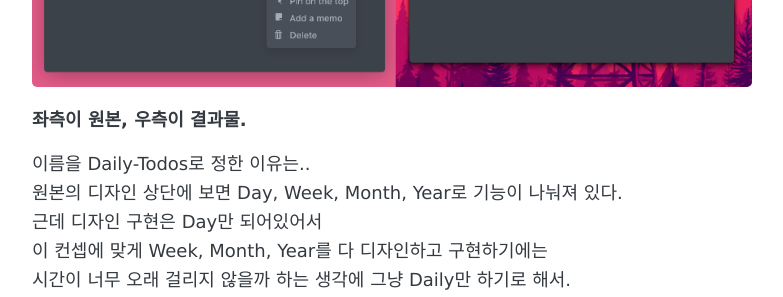
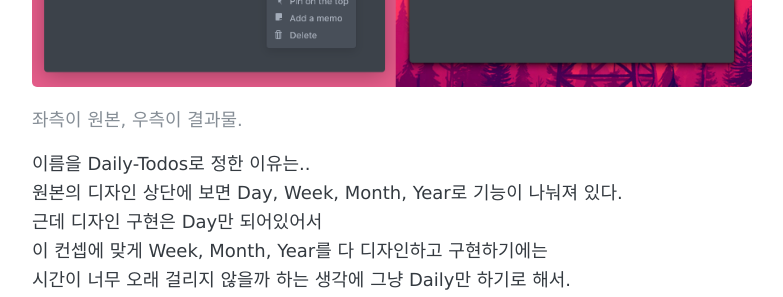
Before and after one commit to iborymagic/iborymagic.github.io, a Jekyll site: the page built from _posts/2020-07-01-React-preactice-todo.md, in a window 1280 px wide. Shown: the part 1277-1574 px from the top of the page, without its empty margins (248-1031 px from the left). Built offline with Jekyll 4.4.1, drawn with Linux system fonts in a browser that asks for light colours.

Commit message:
07-01 mod

```diff
--- a/_posts/2020-07-01-React-preactice-todo.md
+++ b/_posts/2020-07-01-React-preactice-todo.md
@@ -30,7 +30,7 @@ TODO LIST를 만들어야겠다는 생각을 하자마자 기억이 번뜩 떠
 감사하게도 너무나 흔쾌히 허락을 해주셔서 작업을 신속하게 시작할 수 있었다.
 
 ![img1](../img/jihyeleee todolist.png)
-##### 좌측이 원본, 우측이 결과물.
+###### 좌측이 원본, 우측이 결과물.
 
 이름을 Daily-Todos로 정한 이유는..
 원본의 디자인 상단에 보면 Day, Week, Month, Year로 기능이 나눠져 있다.
@@ -118,7 +118,7 @@ const newID = Math.random().toString(36).substr(2, 9);
 소름이 돋았다 아주 그냥
 
 ![img2](../img/todolist2.png)
-##### 테스트 단계라 디자인이 좀 다르다.
+###### 테스트 단계라 디자인이 좀 다르다.
 
 pin기능은 마지막에 버그를 발견해서 조금 머리가 아팠다.
 사실 뭐 그렇게 복잡한 건 아니었지만, 그냥 배포하기 직전에 발견되니까
```
